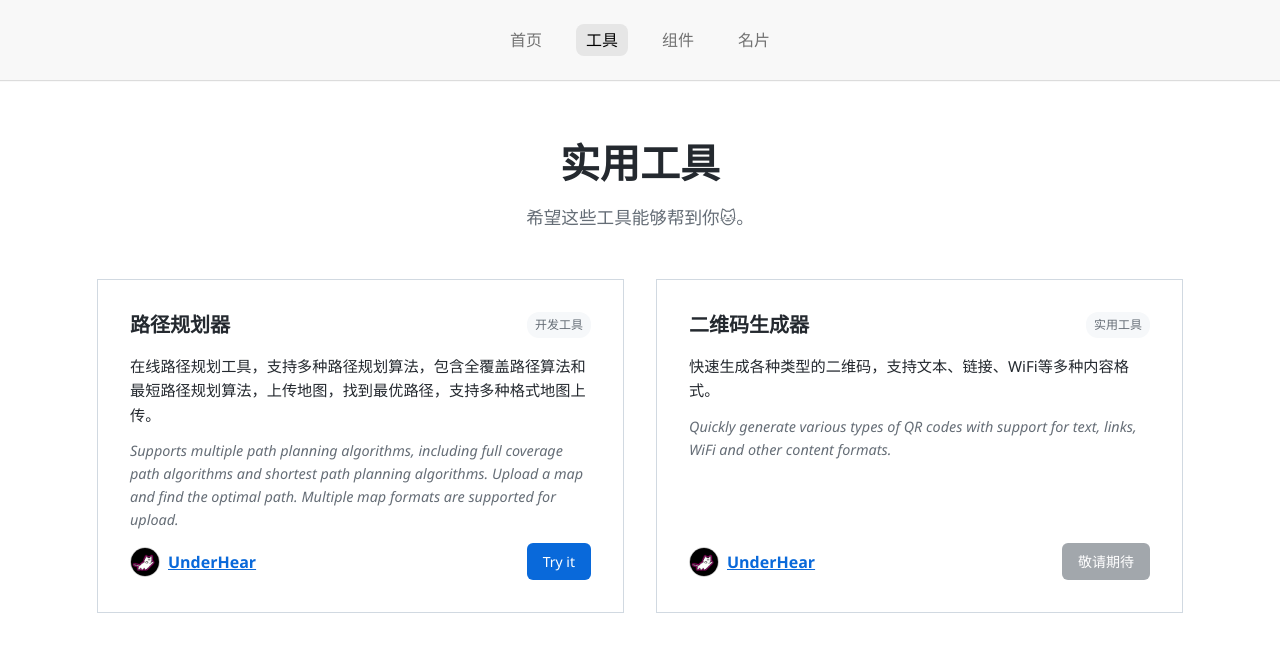
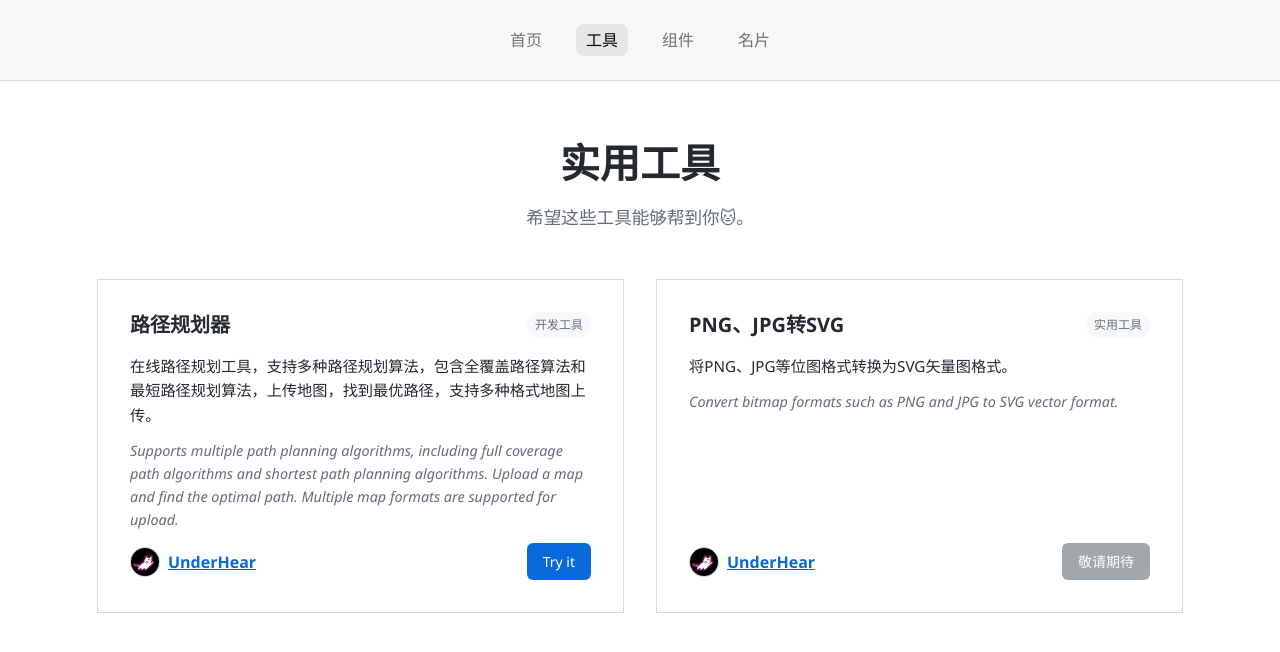
Before and after one commit to UnderHear/toolsWeb, a Vue app: page /tool in a window 1280 px wide. Shown: the top 652 px of the page. Built offline with nearby package versions, Linux system fonts and the light colour scheme.

Commit message:
docs(Toolcard):修改第二个工具描述

```diff
--- a/src/views/tool.vue
+++ b/src/views/tool.vue
@@ -35,7 +35,7 @@
 import { ref, onMounted } from 'vue'
 
 // 引入数据
-import toolData from '@/data/json/Toolcard.json'
+import toolData from '@/views/tool/Toolcard.json'
 
 interface ToolDescription {
   zh: string
--- a/src/data/json/Toolcard.json
+++ b/src/views/tool/Toolcard.json
@@ -15,10 +15,10 @@
   },
   {
     "id": 2,
-    "title": "二维码生成器",
+    "title": "PNG、JPG转SVG",
     "description": {
-      "zh": "快速生成各种类型的二维码，支持文本、链接、WiFi等多种内容格式。",
-      "en": "Quickly generate various types of QR codes with support for text, links, WiFi and other content formats."
+      "zh": "将PNG、JPG等位图格式转换为SVG矢量图格式。",
+      "en": "Convert bitmap formats such as PNG and JPG to SVG vector format."
     },
     "category": "实用工具",
     "link": "#",
```
